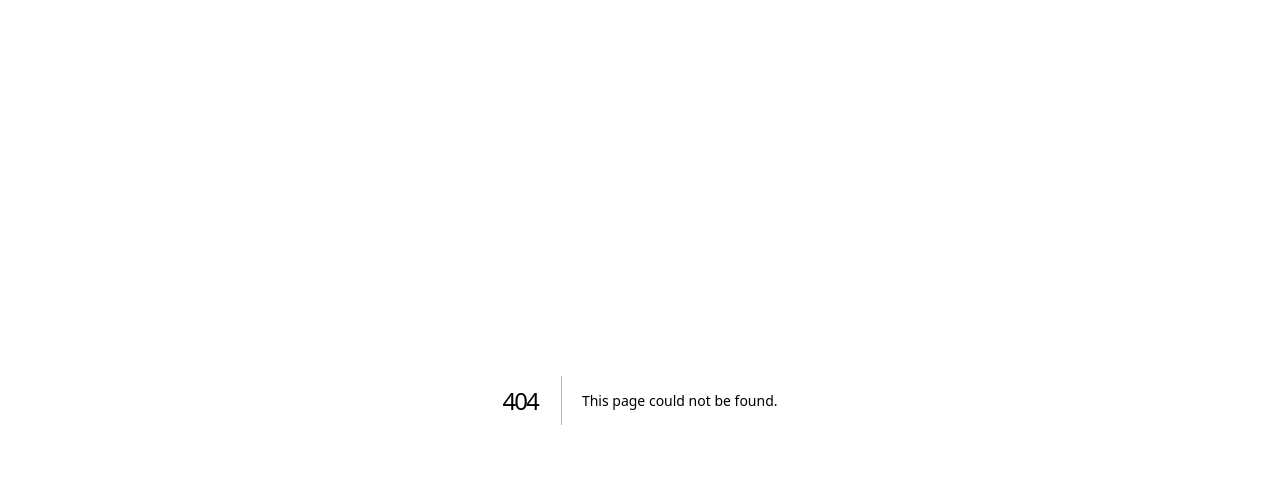
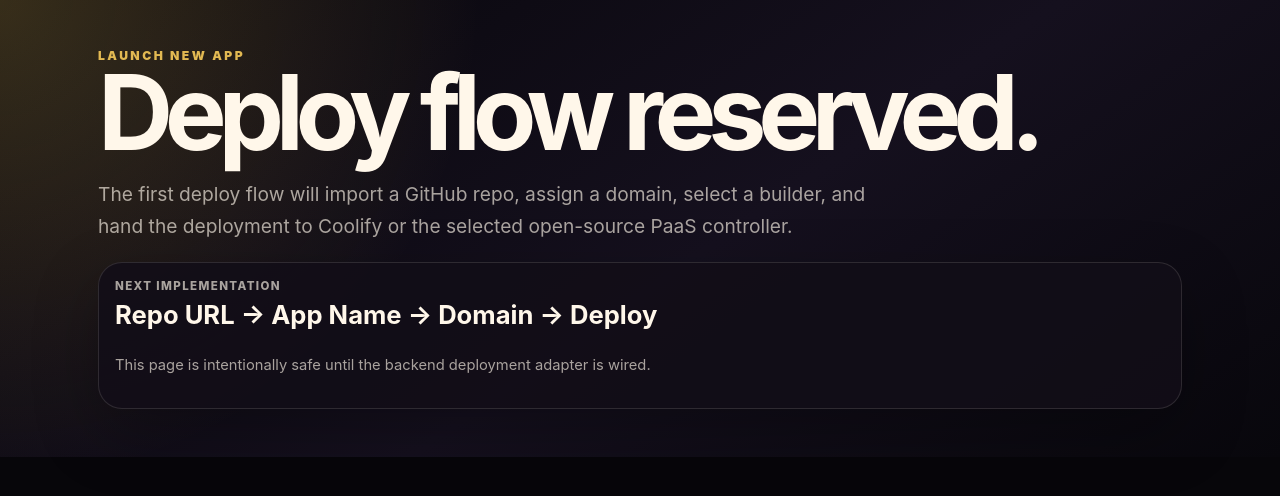
Before and after one commit to AIFreedomTrustFederation/VPS, a Next.js app in the folder apps/aift-dashboard/: page /deploy in a window 1280 px wide. Before the commit this address had no page. Shown: the top 496 px of the page. Built offline with nearby package versions, Linux system fonts and the light colour scheme.

Commit message:
Add AIFT dashboard deploy placeholder page

```diff
--- /dev/null
+++ b/apps/aift-dashboard/app/deploy/page.tsx
@@ -0,0 +1,16 @@
+export default function DeployPage() {
+  return (
+    <main className="page">
+      <p className="eyebrow">Launch New App</p>
+      <h1>Deploy flow reserved.</h1>
+      <p className="lead">
+        The first deploy flow will import a GitHub repo, assign a domain, select a builder, and hand the deployment to Coolify or the selected open-source PaaS controller.
+      </p>
+      <section className="card metric">
+        <span>Next implementation</span>
+        <strong>Repo URL → App Name → Domain → Deploy</strong>
+        <p className="footer-note">This page is intentionally safe until the backend deployment adapter is wired.</p>
+      </section>
+    </main>
+  );
+}
```
